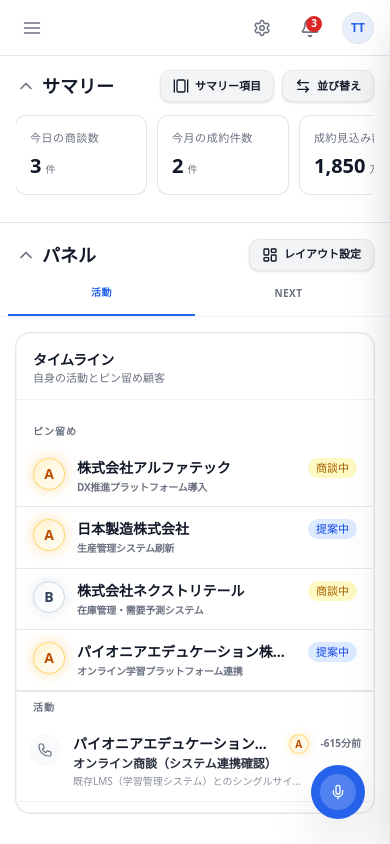
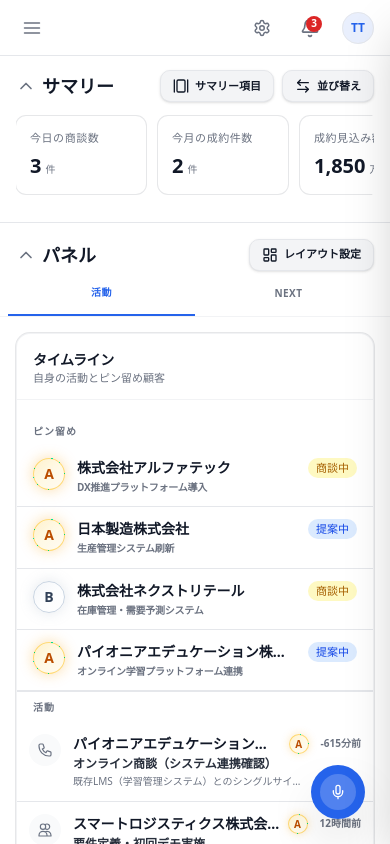
Before and after one commit to aswell-natura/show-nin-frontend, a React (Vite) app: page /login in a window 390 px wide. Both pictures are taken after a click on the button 195 px from the left and 268 px from the top of the page. Built offline with nearby package versions, Linux system fonts and the light colour scheme.

Commit message:
fix: make dashboard widgets responsive by adjusting overflow and height constraints for mobile views

```diff
--- a/src/components/dashboard/shared/StandardWidget.tsx
+++ b/src/components/dashboard/shared/StandardWidget.tsx
@@ -41,8 +41,8 @@ export function StandardWidget<T>({
     <WidgetCard title={title} description={description} action={action} className={className}>
       {children}
 
-      <div className="flex-1 relative min-h-0 overflow-hidden">
-        <div className={cn("h-full overflow-y-auto divide-y divide-border scrollbar-thin scrollbar-thumb-border/50 hover:scrollbar-thumb-border", listClassName)}>
+      <div className="md:flex-1 md:relative md:min-h-0 md:overflow-hidden flex flex-col">
+        <div className={cn("md:h-full md:overflow-y-auto overflow-visible divide-y divide-border scrollbar-thin scrollbar-thumb-border/50 hover:scrollbar-thumb-border", listClassName)}>
           {items.length === 0 ? (
             <div className="flex items-center justify-center h-32 text-[10px] font-bold text-muted-foreground uppercase tracking-widest italic bg-muted/5">
               {emptyMessage}
@@ -71,7 +71,7 @@ export function StandardWidget<T>({
           )}
         </div>
         {/* Scroll shadow fade */}
-        <div className="absolute bottom-0 left-0 right-0 h-12 bg-linear-to-t from-card to-transparent pointer-events-none opacity-60" />
+        <div className="hidden md:block absolute bottom-0 left-0 right-0 h-12 bg-linear-to-t from-card to-transparent pointer-events-none opacity-60" />
       </div>
     </WidgetCard>
   )
--- a/src/components/dashboard/shared/WidgetCard.tsx
+++ b/src/components/dashboard/shared/WidgetCard.tsx
@@ -28,7 +28,7 @@ export function WidgetCard({
   return (
     <Card
       className={cn(
-        "h-[480px] flex flex-col rounded-xl border border-border/50 shadow-none bg-card hover:shadow-md transition-shadow duration-200 overflow-hidden py-0",
+        "md:h-[480px] h-auto flex flex-col rounded-xl border border-border/50 shadow-none bg-card hover:shadow-md transition-shadow duration-200 md:overflow-hidden overflow-visible py-0",
         className,
       )}
     >
@@ -47,7 +47,7 @@ export function WidgetCard({
       </CardHeader>
       <CardContent
         className={cn(
-          "flex-1 p-0 overflow-y-auto flex flex-col min-h-0 scrollbar-thin scrollbar-thumb-border/50 hover:scrollbar-thumb-border",
+          "md:flex-1 p-0 md:overflow-y-auto overflow-visible flex flex-col md:min-h-0 min-h-fit scrollbar-thin scrollbar-thumb-border/50 hover:scrollbar-thumb-border",
           contentClassName,
         )}
       >
--- a/src/components/dashboard/widgets/ManagerTeamActivity.tsx
+++ b/src/components/dashboard/widgets/ManagerTeamActivity.tsx
@@ -34,7 +34,7 @@ export default function ManagerTeamActivity() {
         </Button>
       }
     >
-      <div className="flex-1 overflow-y-auto p-4 flex flex-col gap-4">
+      <div className="md:flex-1 md:overflow-y-auto overflow-visible p-4 flex flex-col gap-4">
         {myTeam.map((member) => {
           const memberActivities = activities
             .filter((a) => a.user_id === member.id)
```
